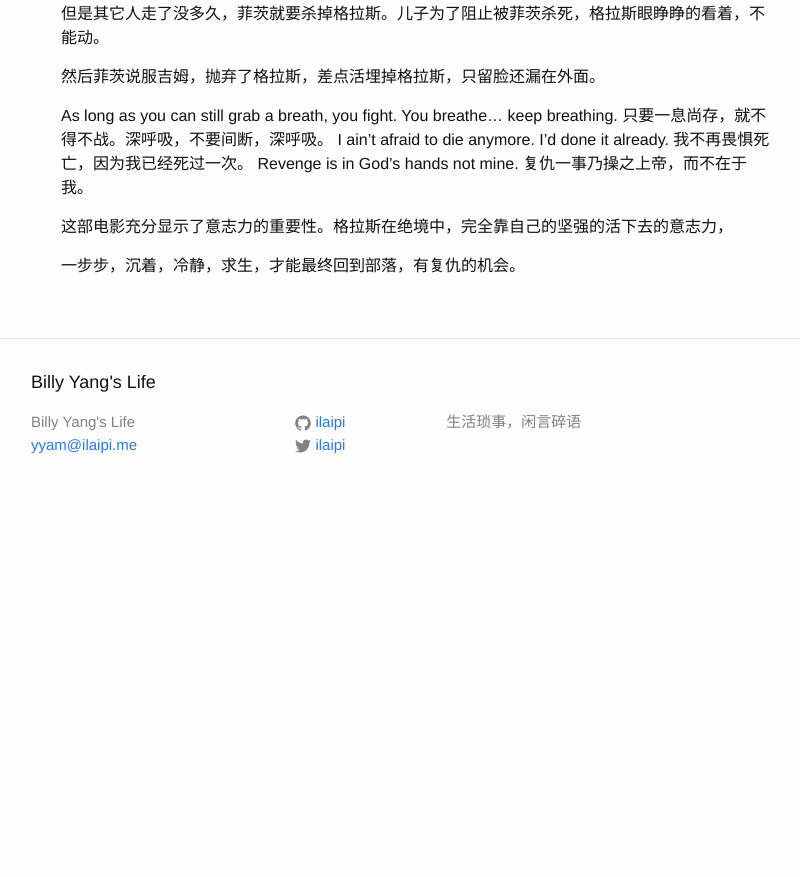
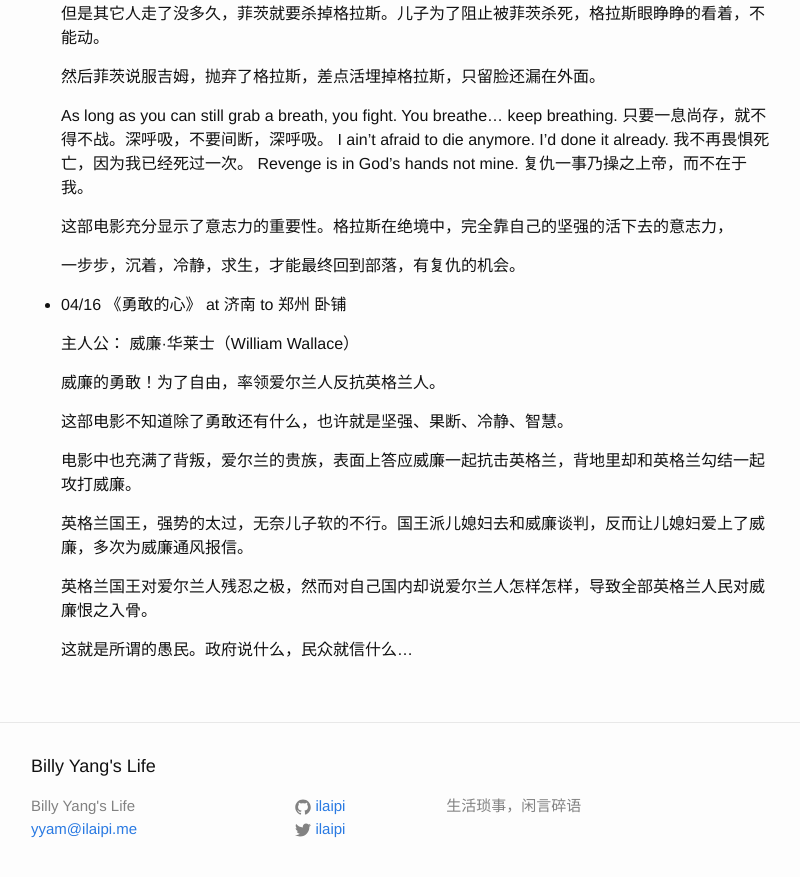
Before and after one commit to ipiali/ipiali.github.io, a Jekyll site: the page built from _posts/2016-03-04-2016-movies.md, in a window 1280 px wide and 900 px high, scrolled down 1836 px. Shown: the top 877 px of the window, without its empty margins (239-1039 px from the left). Built offline with Jekyll 4.4.1, drawn with Linux system fonts in a browser that asks for light colours; before the commit the page ends 2352 px from its top, so only the background shows below that.

Commit message:
Update 2016-03-04-2016-movies.md

```diff
--- a/_posts/2016-03-04-2016-movies.md
+++ b/_posts/2016-03-04-2016-movies.md
@@ -104,3 +104,20 @@
   这部电影充分显示了意志力的重要性。格拉斯在绝境中，完全靠自己的坚强的活下去的意志力，
 
   一步步，沉着，冷静，求生，才能最终回到部落，有复仇的机会。
+
+
+- 04/16   《勇敢的心》 at 济南 to 郑州 卧铺
+
+  主人公： 威廉·华莱士（William Wallace）
+
+  威廉的勇敢！为了自由，率领爱尔兰人反抗英格兰人。
+
+  这部电影不知道除了勇敢还有什么，也许就是坚强、果断、冷静、智慧。
+
+  电影中也充满了背叛，爱尔兰的贵族，表面上答应威廉一起抗击英格兰，背地里却和英格兰勾结一起攻打威廉。
+
+  英格兰国王，强势的太过，无奈儿子软的不行。国王派儿媳妇去和威廉谈判，反而让儿媳妇爱上了威廉，多次为威廉通风报信。
+
+  英格兰国王对爱尔兰人残忍之极，然而对自己国内却说爱尔兰人怎样怎样，导致全部英格兰人民对威廉恨之入骨。
+
+  这就是所谓的愚民。政府说什么，民众就信什么...
```
